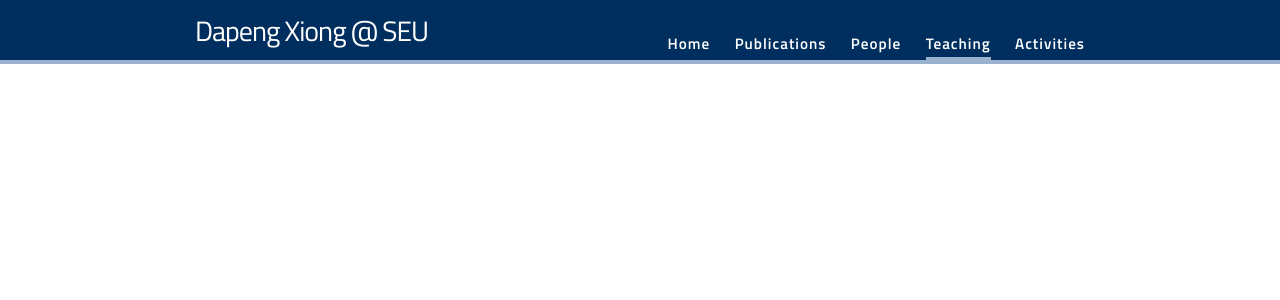
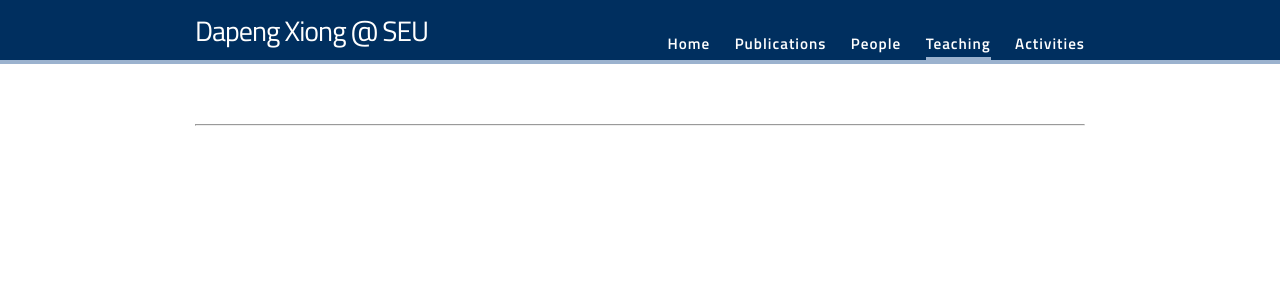
Before and after one commit to dapeng-xiong/dapeng-xiong.github.io, a Jekyll site: the page built from Teaching.md, in a window 1280 px wide. Shown: the top 300 px of the page. Built offline with Jekyll 4.4.1, drawn with Linux system fonts in a browser that asks for light colours; nearby versions of some CDN libraries; some web fonts are replaced.

Commit message:
Update Teaching.md

```diff
--- a/Teaching.md
+++ b/Teaching.md
@@ -5,7 +5,4 @@ permalink: /teaching/
 active: Teaching
 ---
 
-<!-- {% include image.html url="/images/edward-james-olmos-stand-deliver.jpg" caption="That's right. Tough guys don't do math; tough guys deep fry chicken for a living." width="400" align="right" %} -->
-
-
-<hr style="clear:both;visibility: hidden;" />
+<hr style="clear:both;visibility: visible;" />
```
